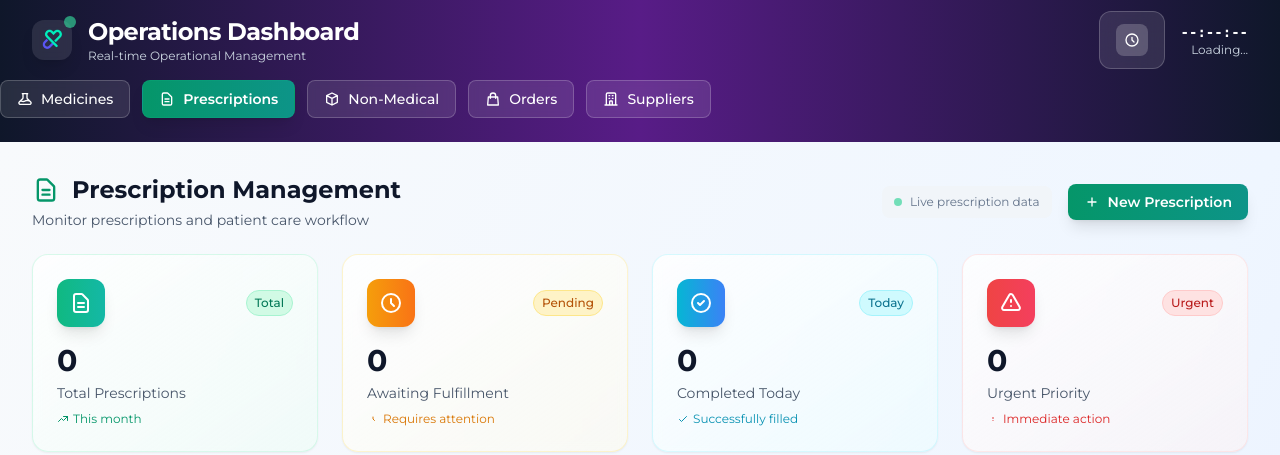
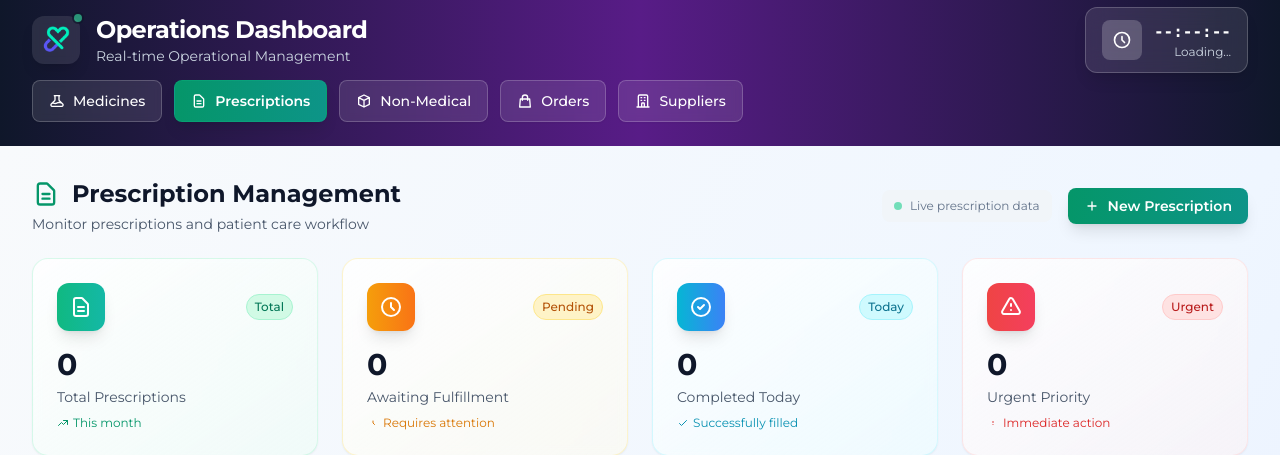
Before and after one commit to YOOSUF-HUB/Smart-Pharmacy-System, a Django app: template templates/Medicine_inventory/med_inventory_dash.html in a window 1280 px wide. Shown: the top 455 px of the page. Run offline with Django 5.2, Linux system fonts and the light colour scheme; the template is opened without the code that fills it, so the values that code supplies are empty; some libraries are stand-ins or nearby versions.

Commit message:
UI Header Changes

```diff
--- a/templates/Medicine_inventory/med_inventory_dash.html
+++ b/templates/Medicine_inventory/med_inventory_dash.html
@@ -69,21 +69,23 @@
 <!-- Top Navigation Bar -->
 <div class="bg-gradient-to-r from-slate-900 via-purple-900 to-slate-900 border-b border-slate-700/50">
   <div class="max-w-7xl mx-auto px-4 sm:px-6 lg:px-8">
-    <div class="flex flex-col sm:flex-row sm:items-center sm:justify-between py-3 sm:py-0 sm:h-20 space-y-3 sm:space-y-0">
+    <div class="flex flex-col sm:flex-row sm:items-center sm:justify-between py-4 sm:py-0 sm:h-20 space-y-4 sm:space-y-0">
+
       <!-- Logo & Title -->
       <div class="flex items-center space-x-3 sm:space-x-4">
         <div class="relative">
-          <img src="{% static 'MediSyn_Logo/1.png' %}" alt="MediSyn" class="h-8 w-8 sm:h-10 sm:w-10 rounded-xl bg-white/10 p-1 sm:p-2 backdrop-blur-sm shadow-lg">
-          <div class="absolute -top-1 -right-1 w-2 h-2 sm:w-3 sm:h-3 bg-emerald-400 rounded-full animate-pulse"></div>
+          <img src="{% static 'MediSyn_Logo/1.png' %}" alt="MediSyn" class="h-10 w-10 sm:h-12 sm:w-12 rounded-xl bg-white/10 p-2 backdrop-blur-sm shadow-lg">
+          <div class="absolute -top-1 -right-1 w-3 h-3 bg-emerald-400 rounded-full animate-pulse border-2 border-slate-900"></div>
         </div>
         <div class="flex-1">
-          <h1 class="text-lg sm:text-2xl font-bold text-white tracking-tight">Operations Dashboard</h1>
-          <p class="text-xs text-slate-300 hidden sm:block">Real-time Operational Management</p>
+          <h1 class="text-xl sm:text-2xl font-bold text-white tracking-tight">Operations Dashboard</h1>
+          <p class="text-sm text-slate-300 hidden sm:block">Real-time Operational Management</p>
         </div>
       </div>
 
       <!-- Clock & User Section -->
-      <div class="flex items-center justify-between sm:justify-end space-x-3 sm:space-x-4">
+      <div class="flex items-center justify-between sm:justify-end space-x-3 sm:space-x-4 w-full sm:w-auto">
+
         <!-- Mobile Clock -->
         <div class="flex sm:hidden items-center space-x-2 bg-white/10 backdrop-blur-md rounded-lg px-3 py-2 border border-white/20">
           <svg class="w-4 h-4 text-white" fill="none" stroke="currentColor" viewBox="0 0 24 24">
@@ -93,35 +95,35 @@
         </div>
 
         <!-- Desktop Clock -->
-        <div class="hidden sm:flex items-center space-x-3 bg-white/10 backdrop-blur-md rounded-xl px-4 py-3 border border-white/20">
-          <div class="flex items-center justify-center w-8 h-8 rounded-lg bg-white/20">
-            <svg class="w-4 h-4 text-white" fill="none" stroke="currentColor" viewBox="0 0 24 24">
+        <div class="hidden sm:flex items-center space-x-3 bg-white/10 backdrop-blur-md rounded-xl px-4 py-3 border border-white/20 shadow-lg">
+          <div class="flex items-center justify-center w-10 h-10 rounded-lg bg-white/20">
+            <svg class="w-5 h-5 text-white" fill="none" stroke="currentColor" viewBox="0 0 24 24">
               <path stroke-linecap="round" stroke-linejoin="round" stroke-width="2" d="M12 8v4l3 3m6-3a9 9 0 11-18 0 9 9 0 0118 0z"/>
-            </div>
+            </svg>
           </div>
           <div class="text-right">
-            <div id="clock" class="text-white text-sm font-mono font-bold">--:--:--</div>
+            <div id="clock" class="text-white text-base font-mono font-bold">--:--:--</div>
             <div id="date" class="text-slate-300 text-xs">Loading...</div>
           </div>
         </div>
 
         <!-- User Profile -->
         {% if user.is_authenticated %}
-        <div class="flex items-center space-x-2 sm:space-x-3 bg-white/10 backdrop-blur-md rounded-lg sm:rounded-xl px-3 sm:px-4 py-2 sm:py-3 border border-white/20 flex-1 sm:flex-none">
-          <div class="w-6 h-6 sm:w-8 sm:h-8 rounded-full bg-gradient-to-r from-cyan-400 to-purple-500 flex items-center justify-center text-white text-xs sm:text-sm font-bold">
+        <div class="flex items-center space-x-3 bg-white/10 backdrop-blur-md rounded-lg sm:rounded-xl px-3 sm:px-4 py-2 sm:py-3 border border-white/20 shadow-lg flex-1 sm:flex-none min-w-0">
+          <div class="w-8 h-8 sm:w-10 sm:h-10 rounded-full bg-gradient-to-r from-cyan-400 to-purple-500 flex items-center justify-center text-white text-sm sm:text-base font-bold shadow-lg">
             {{ user.username|first|upper }}
           </div>
-          <div class="flex-1 sm:flex-none">
-            <div class="hidden sm:block text-white text-sm">
-              <p class="font-medium">{{ user.username }}</p>
+          <div class="flex-1 sm:flex-none min-w-0">
+            <div class="hidden sm:block text-white">
+              <p class="font-semibold text-sm truncate">{{ user.username }}</p>
               <p class="text-xs text-slate-300">Pharmacist</p>
             </div>
             <div class="sm:hidden text-white">
-              <p class="font-medium text-xs">{{ user.username }}</p>
+              <p class="font-semibold text-sm truncate">{{ user.username }}</p>
             </div>
           </div>
-          <a href="{% url 'logout' %}" class="inline-flex items-center px-2 sm:px-3 py-1 sm:py-1.5 text-xs font-medium text-white bg-red-500/80 hover:bg-red-500 rounded-md sm:rounded-lg transition-all duration-200 hover:scale-105 ml-auto">
-            <svg class="w-3 h-3 sm:mr-1" fill="none" stroke="currentColor" viewBox="0 0 24 24">
+          <a href="{% url 'logout' %}" class="inline-flex items-center px-2 sm:px-3 py-1.5 sm:py-2 text-xs font-medium text-white bg-red-500/80 hover:bg-red-500 rounded-md sm:rounded-lg transition-all duration-200 hover:scale-105 shadow-md">
+            <svg class="w-3 h-3 sm:w-4 sm:h-4 sm:mr-1" fill="none" stroke="currentColor" viewBox="0 0 24 24">
               <path stroke-linecap="round" stroke-linejoin="round" stroke-width="2" d="M17 16l4-4m0 0l-4-4m4 4H7"/>
             </svg>
             <span class="hidden sm:inline">Logout</span>
@@ -132,40 +134,43 @@
     </div>
 
     <!-- Quick Navigation -->
-    <div class="pb-4 sm:pb-6">
-      <nav class="flex flex-col sm:flex-row gap-2 sm:gap-3" aria-label="Quick navigation">
-        <a href="{% url 'medicine_table' %}" class="inline-flex items-center justify-center sm:justify-start px-3 sm:px-4 py-2 text-xs sm:text-sm font-medium text-white bg-white/10 hover:bg-white/20 rounded-lg border border-white/20 transition-all duration-200 hover:scale-105 backdrop-blur-sm">
-          <svg class="w-3 h-3 sm:w-4 sm:h-4 mr-2" fill="none" stroke="currentColor" viewBox="0 0 24 24">
+    <div class="pb-6">
+      <nav class="grid grid-cols-2 sm:flex sm:flex-wrap gap-2 sm:gap-3" aria-label="Quick navigation">
+
+        <a href="{% url 'medicine_table' %}" class="inline-flex items-center justify-center sm:justify-start px-3 sm:px-4 py-2.5 text-xs sm:text-sm font-medium text-white bg-white/10 hover:bg-white/20 rounded-lg border border-white/20 transition-all duration-200 hover:scale-105 backdrop-blur-sm shadow-sm">
+          <svg class="w-4 h-4 mr-2" fill="none" stroke="currentColor" viewBox="0 0 24 24">
             <path stroke-linecap="round" stroke-linejoin="round" stroke-width="2" d="M19.428 15.428a2 2 0 00-1.022-.547l-2.387-.477a6 6 0 00-3.86.517l-.318.158a6 6 0 01-3.86.517L6.05 15.21a2 2 0 00-1.806.547M8 4h8l-1 1v5.172a2 2 0 00.586 1.414l5 5c1.26 1.26.367 3.414-1.415 3.414H4.828c-1.782 0-2.674-2.154-1.414-3.414l5-5A2 2 0 009 10.172V5L8 4z"/>
           </svg>
-          Medicines
+          <span>Medicines</span>
         </a>
 
-        <!-- NEW PRESCRIPTION BUTTON - HIGHLIGHTED -->
-        <a href="{% url 'prescription_list' %}" class="inline-flex items-center justify-center sm:justify-start px-3 sm:px-4 py-2 text-xs sm:text-sm font-medium text-white bg-gradient-to-r from-emerald-600 to-teal-600 hover:from-emerald-700 hover:to-teal-700 rounded-lg border border-emerald-500/20 transition-all duration-200 hover:scale-105 backdrop-blur-sm shadow-lg">
-          <svg class="w-3 h-3 sm:w-4 sm:h-4 mr-2" fill="none" stroke="currentColor" viewBox="0 0 24 24">
+        <!-- PRESCRIPTION BUTTON - HIGHLIGHTED -->
+        <a href="{% url 'prescription_list' %}" class="inline-flex items-center justify-center sm:justify-start px-3 sm:px-4 py-2.5 text-xs sm:text-sm font-semibold text-white bg-gradient-to-r from-emerald-600 to-teal-600 hover:from-emerald-700 hover:to-teal-700 rounded-lg border border-emerald-500/30 transition-all duration-200 hover:scale-105 backdrop-blur-sm shadow-lg col-span-2 sm:col-span-1">
+          <svg class="w-4 h-4 mr-2" fill="none" stroke="currentColor" viewBox="0 0 24 24">
             <path stroke-linecap="round" stroke-linejoin="round" stroke-width="2" d="M9 12h6m-6 4h6m2 5H7a2 2 0 01-2-2V5a2 2 0 012-2h5.586a1 1 0 01.707.293l5.414 5.414a1 1 0 01.293.707V19a2 2 0 01-2 2z"/>
           </svg>
-          <span class="font-semibold">Prescriptions</span>
+          <span>Prescriptions</span>
         </a>
 
-        <a href="{% url 'non_medicine:product_list' %}" class="inline-flex items-center justify-center sm:justify-start px-3 sm:px-4 py-2 text-xs sm:text-sm font-medium text-white bg-white/10 hover:bg-white/20 rounded-lg border border-white/20 transition-all duration-200 hover:scale-105 backdrop-blur-sm">
-          <svg class="w-3 h-3 sm:w-4 sm:h-4 mr-2" fill="none" stroke="currentColor" viewBox="0 0 24 24">
+        <a href="{% url 'non_medicine:product_list' %}" class="inline-flex items-center justify-center sm:justify-start px-3 sm:px-4 py-2.5 text-xs sm:text-sm font-medium text-white bg-white/10 hover:bg-white/20 rounded-lg border border-white/20 transition-all duration-200 hover:scale-105 backdrop-blur-sm shadow-sm">
+          <svg class="w-4 h-4 mr-2" fill="none" stroke="currentColor" viewBox="0 0 24 24">
             <path stroke-linecap="round" stroke-linejoin="round" stroke-width="2" d="M20 7l-8-4-8 4m16 0l-8 4m8-4v10l-8 4m0-10L4 7m8 4v10M4 7v10l8 4"/>
           </svg>
-          Non-Medical
+          <span>Non-Medical</span>
         </a>
-        <a href="{% url 'view_online_orders' %}" class="inline-flex items-center justify-center sm:justify-start px-3 sm:px-4 py-2 text-xs sm:text-sm font-medium text-white bg-white/10 hover:bg-white/20 rounded-lg border border-white/20 transition-all duration-200 hover:scale-105 backdrop-blur-sm">
-          <svg class="w-3 h-3 sm:w-4 sm:h-4 mr-2" fill="none" stroke="currentColor" viewBox="0 0 24 24">
+
+        <a href="{% url 'view_online_orders' %}" class="inline-flex items-center justify-center sm:justify-start px-3 sm:px-4 py-2.5 text-xs sm:text-sm font-medium text-white bg-white/10 hover:bg-white/20 rounded-lg border border-white/20 transition-all duration-200 hover:scale-105 backdrop-blur-sm shadow-sm">
+          <svg class="w-4 h-4 mr-2" fill="none" stroke="currentColor" viewBox="0 0 24 24">
             <path stroke-linecap="round" stroke-linejoin="round" stroke-width="2" d="M16 11V7a4 4 0 00-8 0v4M5 9h14l1 12H4L5 9z"/>
           </svg>
-          Orders
+          <span>Orders</span>
         </a>
-        <a href="{% url 'suppliers:list' %}" class="inline-flex items-center justify-center sm:justify-start px-3 sm:px-4 py-2 text-xs sm:text-sm font-medium text-white bg-white/10 hover:bg-white/20 rounded-lg border border-white/20 transition-all duration-200 hover:scale-105 backdrop-blur-sm">
-          <svg class="w-3 h-3 sm:w-4 sm:h-4 mr-2" fill="none" stroke="currentColor" viewBox="0 0 24 24">
+
+        <a href="{% url 'suppliers:list' %}" class="inline-flex items-center justify-center sm:justify-start px-3 sm:px-4 py-2.5 text-xs sm:text-sm font-medium text-white bg-white/10 hover:bg-white/20 rounded-lg border border-white/20 transition-all duration-200 hover:scale-105 backdrop-blur-sm shadow-sm col-span-2 sm:col-span-1">
+          <svg class="w-4 h-4 mr-2" fill="none" stroke="currentColor" viewBox="0 0 24 24">
             <path stroke-linecap="round" stroke-linejoin="round" stroke-width="2" d="M19 21V5a2 2 0 00-2-2H7a2 2 0 00-2 2v16m14 0h2m-2 0h-5m-9 0H3m2 0h5M9 7h1m-1 4h1m4-4h1m-1 4h1m-5 10v-5a1 1 0 011-1h2a1 1 0 011 1v5m-4 0h4"/>
           </svg>
-          Suppliers
+          <span>Suppliers</span>
         </a>
       </nav>
     </div>
```
